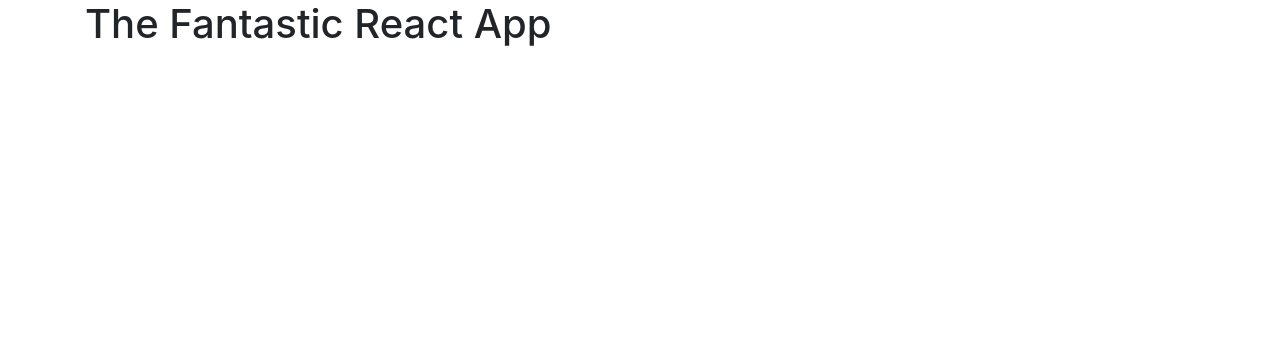
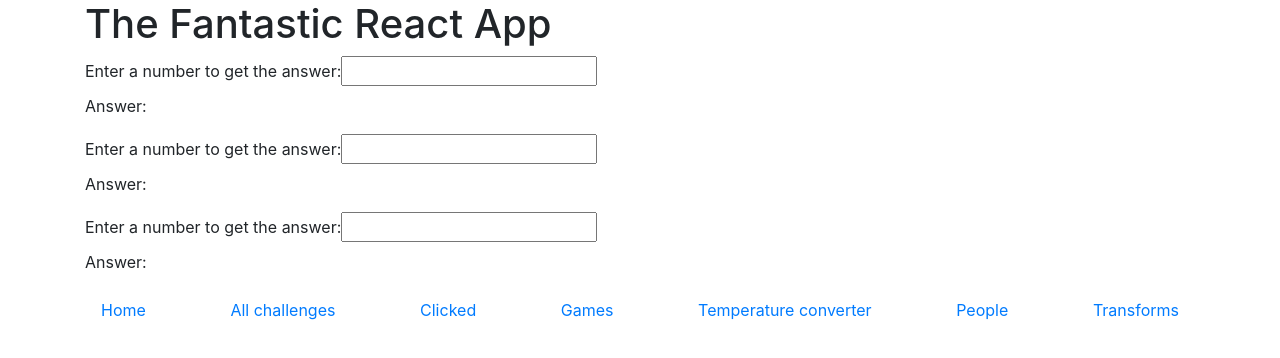
Before and after one commit to mdm106/week-09--first-react-app, a React (Create React App) app: page /transforms in a window 1280 px wide. Shown: the top 358 px of the page. Built offline with nearby package versions, Linux system fonts and the light colour scheme.

Commit message:
Footer component created with Link used for links to routes previously created

```diff
--- a/src/App.js
+++ b/src/App.js
@@ -2,6 +2,7 @@ import React from 'react';
 import {
   BrowserRouter as Router,
   Route,
+  Switch
 } from "react-router-dom";
 
 import './App.css';
@@ -13,10 +14,10 @@ import Clicked from './components/Clicked';
 import Die from './components/tricksyState/Die';
 import LameGame from './components/tricksyState/LameGame';
 import TempConverter from './components/formComponents/TempConverter';
+import Transform from './components/formComponents/Transform';
 import People from './components/People';
 import RollCall from './components/RollCall';
-
-
+import Footer from './components/routingComponents/Footer';
 
 function App() {
   let names = ["James P. Sullivan", "Mike Wazowski", "Boo", "Randall Boggs", "Roz", "Fungus"];
@@ -27,7 +28,8 @@ function App() {
         <Header>
           The Fantastic React App
         </Header>
-        <Route path="/main-stuff">
+        <Switch>
+          <Route path="/all-challenges">
             <Stuff />
           </Route>
           <Route exact path="/clicked" component={ Clicked } />
@@ -40,6 +42,13 @@ function App() {
             <People names = {names}/>
             <RollCall names = {names}/>
           </Route>
+          <Route exact path="/transforms">
+            <Transform transform={x => x * x} />
+            <Transform transform={x => x + 4} />
+            <Transform transform={x => x * 10} />
+          </Route>
+        </Switch>
+        <Footer />
       </FadeIn>
     </Router>
     </>
--- /dev/null
+++ b/src/components/routingComponents/Footer.js
@@ -0,0 +1,21 @@
+//import the React library
+import React, { Component } from "react";
+import { Link } from "react-router-dom";
+
+class Footer extends Component {
+    render() {
+        return (
+            <nav className="nav nav-justified w-100 justify-content-between">
+                <Link className="nav-link" to='/'>Home</Link>
+                <Link className="nav-link" to='/all-challenges'>All challenges</Link>
+                <Link className="nav-link" to='/clicked'>Clicked</Link>
+                <Link className="nav-link" to='/games'>Games</Link>
+                <Link className="nav-link" to='/temperature-converter'>Temperature converter</Link>
+                <Link className="nav-link" to='/people'>People</Link>
+                <Link className="nav-link" to='/transforms'>Transforms</Link>
+            </nav>
+        );
+    }
+}
+
+export default Footer;
```
Lines whose indentation alone changed are shown as unchanged.
